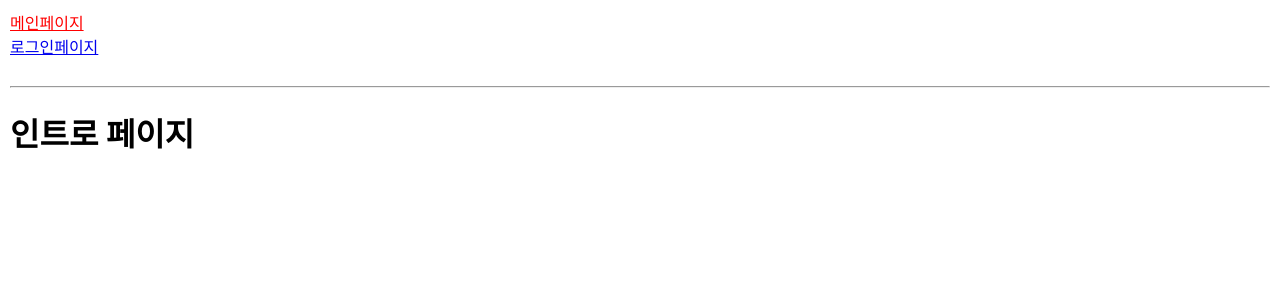
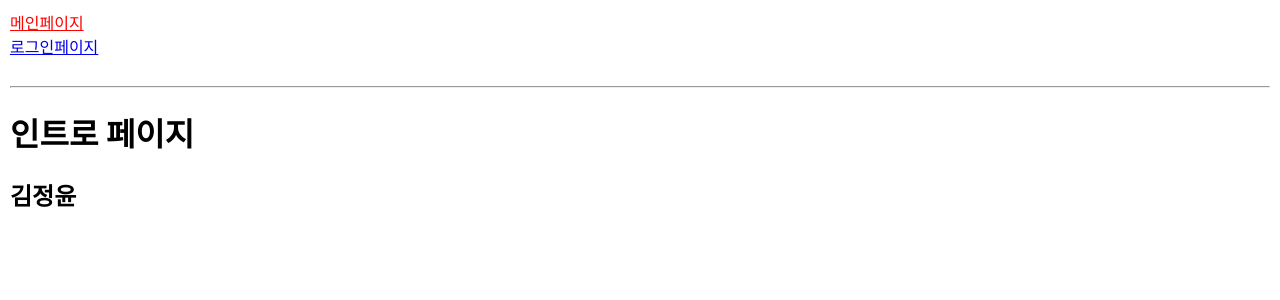
Before and after one commit to JeongRimKim/SSGTARBUCKS_BACK_FE, a React (Create React App) app: page / in a window 1280 px wide. Shown: the top 300 px of the page. Built offline with nearby package versions, Linux system fonts and the light colour scheme.

Commit message:
test: 김정윤

```diff
--- a/src/pages/Home.js
+++ b/src/pages/Home.js
@@ -4,6 +4,7 @@ export default function HomePage() {
         <>
             <h1>인트로 페이지</h1>
             <p></p>
+            <h2>김정윤</h2>
         </>
     )
 }
```
